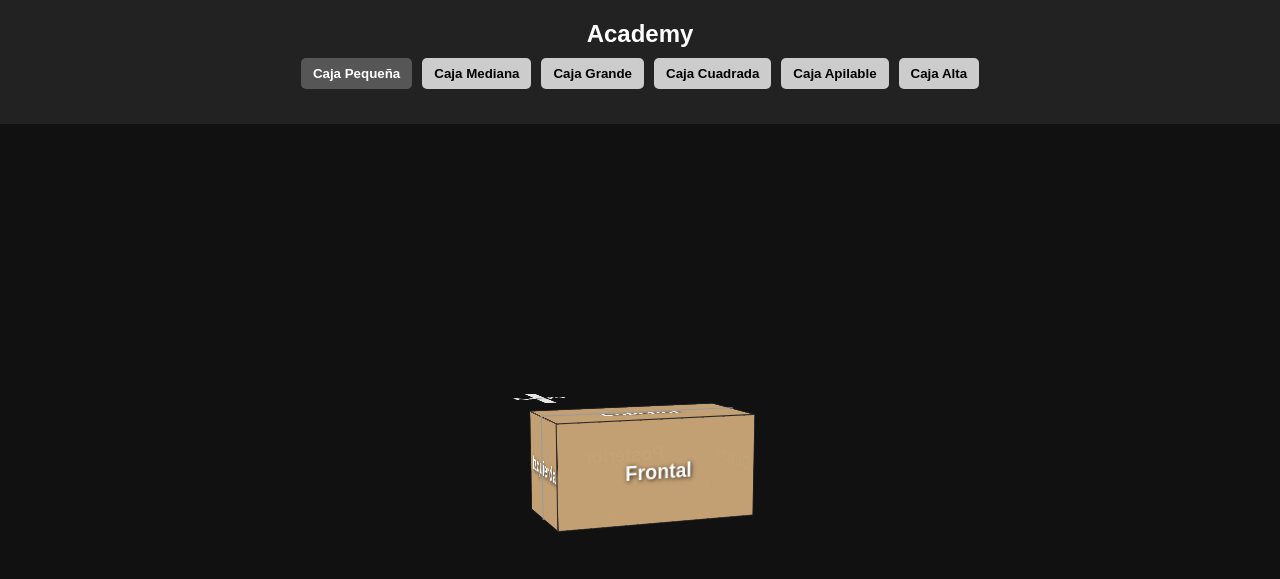
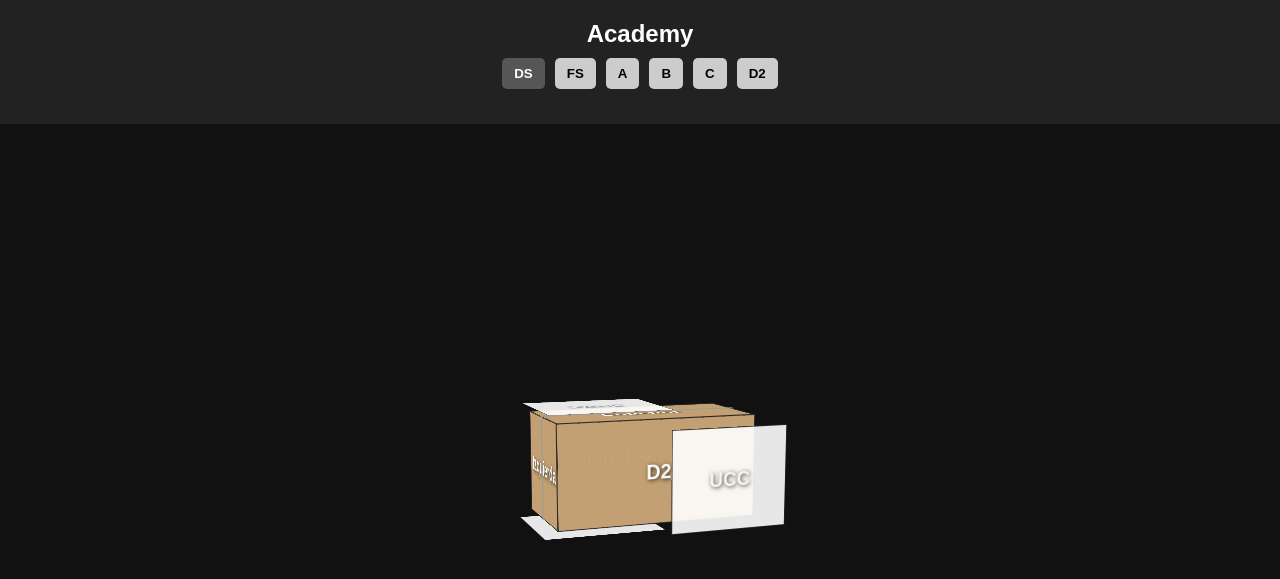
Before and after one commit to Johan123Essilor/flask-app-redlocal, a Flask app: page /visor/1 in a window 1280 px wide. Shown: the top 579 px of the page. Run offline with Flask 3, Linux system fonts and the light colour scheme.

Commit message:
Funcionando a travez del json

```diff
--- a/apps/cubo/templates/Visor.html
+++ b/apps/cubo/templates/Visor.html
@@ -10,46 +10,57 @@
 </head>
 <body>
   <header>
-    <h1>{{ cliente.name }}</h1>
+    <h1>{{ cliente.name }} </h1>
+
     <nav id="cubeSelector"></nav>
   </header>
-
+ <div id="btnSelected"></div>
   <main>
     <div class="container" id="cube"></div>
   </main>
 
+
   <script>
+    var btnValue = "D2"
     const clienteData = {{ cliente | tojson }};
     const cube = document.getElementById('cube');
     const nav = document.getElementById('cubeSelector');
-
     let isDragging = false;
     let prevX, prevY;
     let rotX = -10, rotY = 20;
 
     // Definimos 6 cubos con diferentes dimensiones y colores
     const cubesData = {
-      cube1: { w: 200, h: 100, d: 100, zli:50, zld:150, zts: 50, zti: 50, zf:0,color: '#C2A073', label: 'Caja Pequeña' },
-      cube2: { w: 300, h: 200, d: 150, zli:75, zld:225, zts: 75, zti: 125, color: '#C2A073', label: 'Caja Mediana' },
-      cube3: { w: 500, h: 300, d: 300, zli:75, zld:225, zts: 75, zti: 125, color: '#C2A073', label: 'Caja Grande' },
-      cube4: { w: 250, h: 250, d: 250, zli:75, zld:225, zts: 75, zti: 125, color: '#C2A073', label: 'Caja Cuadrada' },
-      cube5: { w: 350, h: 150, d: 200, zli:75, zld:225, zts: 75, zti: 125, color: '#C2A073', label: 'Caja Apilable' },
-      cube6: { w: 150, h: 400, d: 100, zli:75, zld:225, zts: 75, zti: 125, color: '#C2A073', label: 'Caja Alta' }
+      cube1: { w: 200, h: 100, d: 100, zli:50, zld:150, zts: 50, zti: 50, zf:0,color: '#C2A073', label: 'DS' },
+      cube2: { w: 300, h: 200, d: 150, zli:75, zld:225, zts: 75, zti: 125, color: '#C2A073', label: 'FS' },
+      cube3: { w: 500, h: 300, d: 300, zli:75, zld:225, zts: 75, zti: 125, color: '#C2A073', label: 'A' },
+      cube4: { w: 250, h: 250, d: 250, zli:75, zld:225, zts: 75, zti: 125, color: '#C2A073', label: 'B' },
+      cube5: { w: 350, h: 150, d: 200, zli:75, zld:225, zts: 75, zti: 125, color: '#C2A073', label: 'C' },
+      cube6: { w: 150, h: 400, d: 100, zli:75, zld:225, zts: 75, zti: 125, color: '#C2A073', label: 'D' },
+      cube6: { w: 150, h: 400, d: 100, zli:75, zld:225, zts: 75, zti: 125, color: '#C2A073', label: 'D2' }
     };
 
     // Función para crear el nav dinámico
     function createNav() {
   for (const key in cubesData) {
+
     const btn = document.createElement('button');
     btn.textContent = cubesData[key].label;
+
     btn.dataset.cube = key;
+
     btn.addEventListener('click', () => {
+      document.getElementById("btnSelected").textContent = cubesData[key].label;
+      btnValue = cubesData[key].label;
       setActiveButton(btn);
       setCube(key);
+
     });
+
     nav.appendChild(btn);
   }
 }
+
 
     function setActiveButton(activeBtn) {
       // Remueve clase active de todos y la agrega sólo al seleccionado
@@ -58,13 +69,14 @@
     }
 
     // Construye el cubo basado en el nombre de cubo
+
     function setCube(name) {
       const { w, h, d, zli, zld, zts, zti, color } = cubesData[name];
       cube.style.width = w + 'px';
       cube.style.height = h + 'px';
 
       cube.innerHTML = `
-        <div class="face front" style="width:${w}px; height:${h}px; transform: translateZ(${d/2}px); background-color: ${color};">Frontal</div>
+        <div class="face front" style="width:${w}px; height:${h}px; transform: translateZ(${d/2}px); background-color: ${color};">${btnValue}</div>
         <div class="face back" style="width:${w}px; height:${h}px; transform: rotateY(180deg) translateZ(${d / 2}px); background-color: ${color};">Posterior</div>
         <div class="face right" style="width:${d}px; height:${h}px; transform: rotateY(90deg) translateZ(${zld}px); background-color: ${color};">Derecha</div>
         <div class="face left" style="width:${d}px; height:${h}px; transform: rotateY(-90deg) translateZ(${zli}px); background-color: ${color};">Izquierda</div>
@@ -72,12 +84,39 @@
         <div class="face bottom" style="width:${w}px; height:${d}px; transform: rotateX(-90deg) translateZ(${zti}px); background-color: ${color};">Inferior</div>
       `;
 
-        // Resetea rotación al cambiar cubo
         rotX = -10; rotY = 20;
         cube.style.transform = `rotateX(${rotX}deg) rotateY(${rotY}deg)`;
 
         // Agrega cara extra (opcional)
-        addExtraFaceUCC({ reference: clienteData.UCCface, offset: clienteData.UCCoffset, width: clienteData.UCCetiquetaWidth, height: clienteData.UCCetiquetaHeight, cubeData: cubesData[name], x: clienteData.UCCX, y: clienteData.UCCY });
+      addExtraFaceUCC({
+        reference: clienteData[btnValue].UCCface,
+        offset: clienteData[btnValue].UCCoffset,
+        width: clienteData[btnValue].UCCetiquetaWidth,
+        height: clienteData[btnValue].UCCetiquetaHeight,  // ✅
+        cubeData: cubesData[name],
+        x: clienteData[btnValue].UCCX,                     // ✅
+        y: clienteData[btnValue].UCCY
+      });
+
+      addExtraFace({
+        reference: clienteData[btnValue].face,
+        offset: clienteData[btnValue].offset,
+        width: clienteData[btnValue].etiquetaWidth,
+        height: clienteData[btnValue].etiquetaHeight,  // ✅
+        cubeData: cubesData[name],
+        x: clienteData[btnValue].X,                     // ✅
+        y: clienteData[btnValue].Y
+      });
+      addExtraFace2({
+        reference: clienteData[btnValue].face2,
+        offset: clienteData[btnValue].offset2,
+        width: clienteData[btnValue].etiquetaWidth2,
+        height: clienteData[btnValue].etiquetaHeight2,  // ✅
+        cubeData: cubesData[name],
+        x: clienteData[btnValue].X2,                     // ✅
+        y: clienteData[btnValue].Y2
+      });
+
 
 
 
@@ -91,13 +130,96 @@
   extra.style.opacity = 0.9;
   extra.style.width = `${width}px`;
   extra.style.height = `${height}px`;
-  extra.textContent = 'Extra';
+  extra.textContent = 'UCC';
 
   let transform = '';
 
  switch (reference) {
     case 'front':
-      transform = `translateZ(${d / 2 + offset}px) translateX(10px) translateY(10px)`;  // Mover a la izquierda y abajo
+      transform = `translateZ(${d / 2 + offset}px) translateX(${x}px) translateY(${y}px)`;  // Mover a la izquierda y abajo
+      break;
+    case 'back':
+      transform = `rotateY(180deg) translateZ(${d / 2 + offset}px) translateX(${x}px) translateY(${y}px)`;  // Mover a la izquierda y abajo
+      break;
+    case 'right':
+      transform = `rotateY(90deg) translateZ(${d / 2 + offset}px) translateX(${x}px) translateY(${y}px)`;  // Mover a la izquierda y abajo
+      break;
+    case 'left':
+      transform = `rotateY(-90deg) translateZ(${d / 2 + offset}px) translateX(${x}px) translateY(${y}px)`;  // Mover a la izquierda y abajo
+      break;
+    case 'top':
+      transform = `rotateX(90deg) translateZ(${d / 2 + offset}px) translateX(${x}px) translateY(${y}px)`;  // Mover a la izquierda y abajo
+      break;
+    case 'bottom':
+      transform = `rotateX(-90deg) translateZ(${d / 2 + offset}px) translateX(${x}px) translateY(${y}px)`;  // Mover a la izquierda y abajo
+      break;
+    default:
+      console.warn('Referencia no válida');
+      return;
+  }
+
+
+  extra.style.transform = transform;
+  cube.appendChild(extra);
+}
+  function addExtraFace({ reference = 'front', offset = 20, width = 100, height = 100, cubeData,x, y}) {
+  const { w, h, d } = cubeData;
+
+  const extra = document.createElement('div');
+  extra.className = 'face';
+  extra.style.background = 'white';
+  extra.style.opacity = 0.9;
+  extra.style.width = `${width}px`;
+  extra.style.height = `${height}px`;
+  extra.textContent = 'FACE';
+
+  let transform = '';
+
+ switch (reference) {
+    case 'front':
+      transform = `translateZ(${d / 2 + offset}px) translateX(${x}px) translateY(${y}px)`;  // Mover a la izquierda y abajo
+      break;
+    case 'back':
+      transform = `rotateY(180deg) translateZ(${d / 2 + offset}px) translateX(-10px) translateY(10px)`;  // Mover a la izquierda y abajo
+      break;
+    case 'right':
+      transform = `rotateY(90deg) translateZ(${w / 2 + offset}px) translateX(-10px) translateY(10px)`;  // Mover a la izquierda y abajo
+      break;
+    case 'left':
+      transform = `rotateY(-90deg) translateZ(${w / 2 + offset}px) translateX(-10px) translateY(10px)`;  // Mover a la izquierda y abajo
+      break;
+    case 'top':
+      transform = `rotateX(90deg) translateZ(${h / 2 + offset}px) translateX(-10px) translateY(10px)`;  // Mover a la izquierda y abajo
+      break;
+    case 'bottom':
+      transform = `rotateX(-90deg) translateZ(${h / 2 + offset}px) translateX(-10px) translateY(10px)`;  // Mover a la izquierda y abajo
+      break;
+    default:
+      console.warn('Referencia no válida');
+      return;
+  }
+
+
+  extra.style.transform = transform;
+  cube.appendChild(extra);
+}
+
+function addExtraFace2({ reference = 'front', offset = 20, width = 100, height = 100, cubeData,x, y}) {
+  const { w, h, d } = cubeData;
+
+  const extra = document.createElement('div');
+  extra.className = 'face';
+  extra.style.background = 'white';
+  extra.style.opacity = 0.9;
+  extra.style.width = `${width}px`;
+  extra.style.height = `${height}px`;
+  extra.textContent = 'FACE2';
+
+  let transform = '';
+
+ switch (reference) {
+    case 'front':
+      transform = `translateZ(${d / 2 + offset}px) translateX(${x}px) translateY(${y}px)`;  // Mover a la izquierda y abajo
       break;
     case 'back':
       transform = `rotateY(180deg) translateZ(${d / 2 + offset}px) translateX(-10px) translateY(10px)`;  // Mover a la izquierda y abajo
--- a/static/data/clients.json
+++ b/static/data/clients.json
@@ -4,13 +4,48 @@
     "label": "Caja Pequeña",
     "urlCaja": "https://example.com/1",
     "img": "img/Hibbets.png",
-    "alt": "Hibbets",
-    "UCCface": "front",
-    "UCCoffset": 10,
-    "UCCetiquetaWidth": 120,
-    "UCCetiquetaHeight": 100,
-    "UCCX": 10,
-    "UCCY": 20
+    "D2":{
+      "UCCface": "front",
+      "UCCoffset": 10,
+      "UCCetiquetaWidth": 120,
+      "UCCetiquetaHeight": 100,
+      "UCCX": 110,
+      "UCCY": 10,
+
+      "face": "top",
+      "offset": 10,
+      "etiquetaWidth": 120,
+      "etiquetaHeight": 100,
+      "X": 110,
+      "Y": 10,
+
+      "face2": "bottom",
+      "offset2": 10,
+      "etiquetaWidth2": 120,
+      "etiquetaHeight2": 100,
+      "X2": 110,
+      "Y2": 10
+
+
+    },
+    "CAJA D":{
+      "UCCface": "front",
+      "UCCoffset": 10,
+      "UCCetiquetaWidth": 120,
+      "UCCetiquetaHeight": 100,
+      "UCCX": 5,
+      "UCCY": 100
+
+    },
+    "Caja Grande":{
+      "UCCface": "front",
+      "UCCoffset": 10,
+      "UCCetiquetaWidth": 120,
+      "UCCetiquetaHeight": 100,
+      "UCCX": 1000,
+      "UCCY": 100
+    },
+    "alt": "Hibbets"
   },
   {
     "name": "Academy",
@@ -18,11 +53,46 @@
     "urlCaja": "https://example.com/2",
     "img": "imaganes/academy.png",
     "alt": "Academy",
-    "UCCface": "top",
-    "UCCoffset":10,
-    "UCCetiquetaWidth": 10,
-    "UCCetiquetaHeight": 80,
-    "UCCX": 20,
-    "UCCY": 10
+    "D2":{
+      "UCCface": "front",
+      "UCCoffset": 10,
+      "UCCetiquetaWidth": 120,
+      "UCCetiquetaHeight": 100,
+      "UCCX": 110,
+      "UCCY": 10,
+
+      "face": "top",
+      "offset": 10,
+      "etiquetaWidth": 120,
+      "etiquetaHeight": 100,
+      "X": 110,
+      "Y": 10,
+
+      "face2": "bottom",
+      "offset2": 10,
+      "etiquetaWidth2": 120,
+      "etiquetaHeight2": 100,
+      "X2": 110,
+      "Y2": 10
+
+
+    },
+    "CAJA D":{
+      "UCCface": "front",
+      "UCCoffset": 10,
+      "UCCetiquetaWidth": 120,
+      "UCCetiquetaHeight": 100,
+      "UCCX": 5,
+      "UCCY": 100
+
+    },
+    "Caja Grande":{
+      "UCCface": "front",
+      "UCCoffset": 10,
+      "UCCetiquetaWidth": 120,
+      "UCCetiquetaHeight": 100,
+      "UCCX": 1000,
+      "UCCY": 100
+    }
   }
 ]
```
Lines whose indentation alone changed are shown as unchanged.
